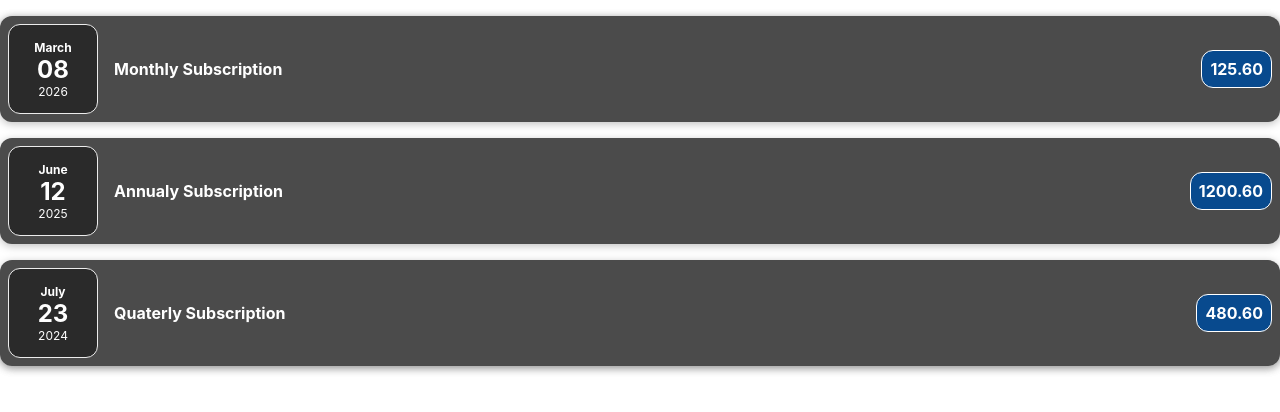
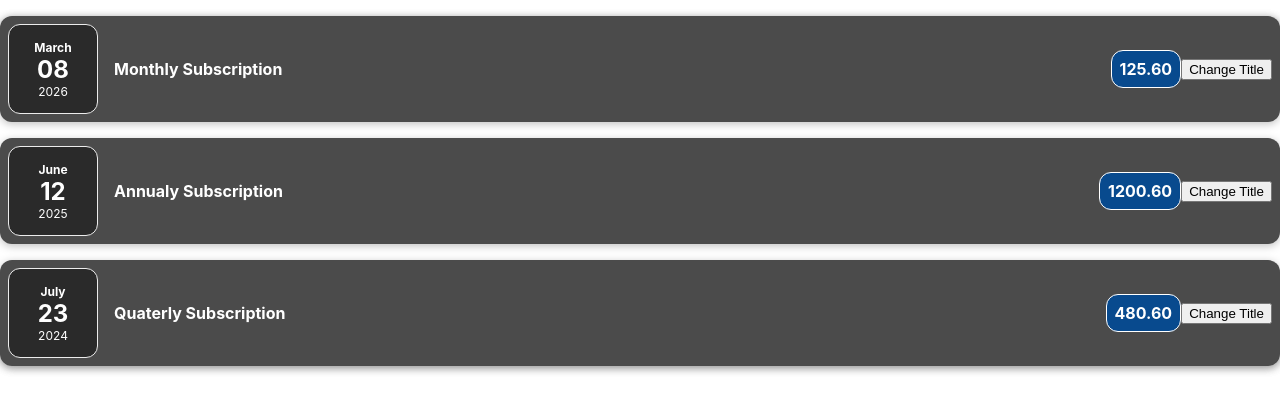
Before and after one commit to stkora/React-Basic-2.0, a React (Create React App) app in the folder my-app/: page / in a window 1280 px wide. Shown: the top 412 px of the page. Built offline with nearby package versions, Linux system fonts and the light colour scheme.

Commit message:
learn about event listining

```diff
--- a/my-app/src/components/Subscription.js
+++ b/my-app/src/components/Subscription.js
@@ -10,6 +10,8 @@ import SubscriptionDate from './SubscriptionDate';
         <SubscriptionDate date={props.date}/>
         <h2 className='subscription_title'>{props.title}</h2>
         <div className='subscription_price'>{props.amount}</div>
+        <button type='button' onClick="">
+        Change Title</button>
 
         </Container>
 
```
Also changed, not shown: my-app/src/components/SubscriptionDate.js (line endings or trailing spaces).
